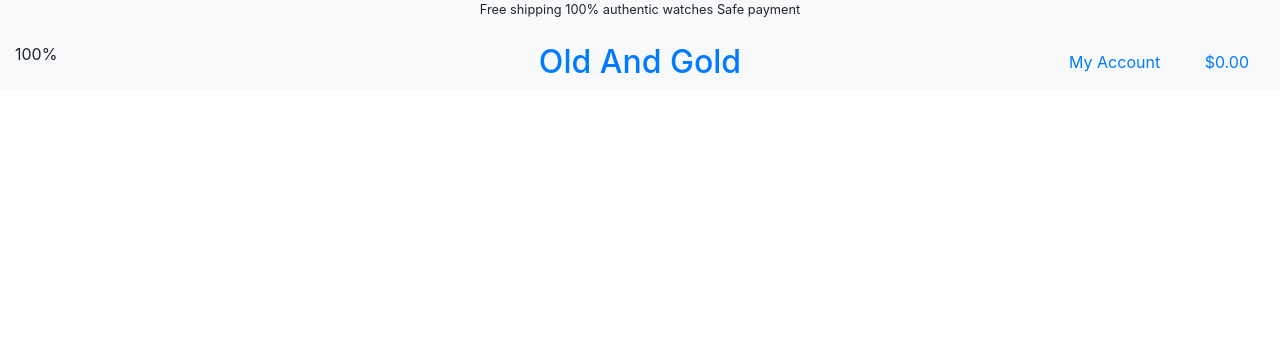
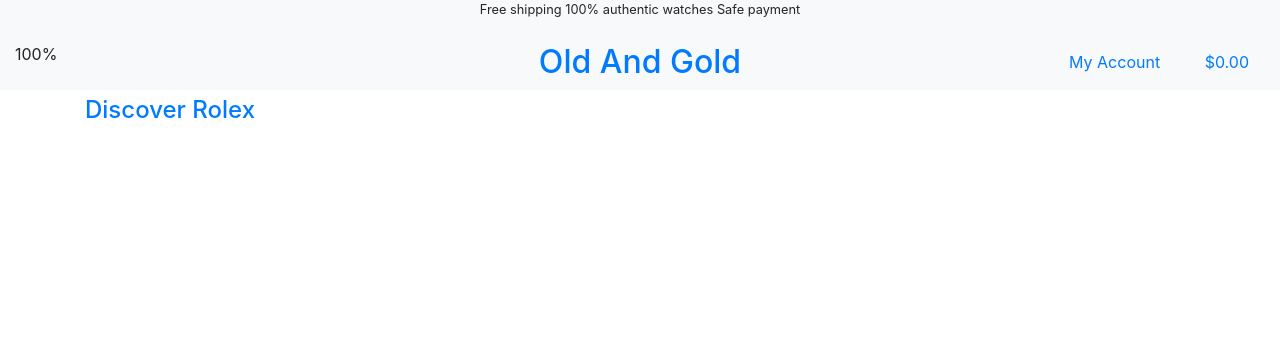
Before and after one commit to Carl-Henric/ms4, a Django app: page / in a window 1280 px wide. Shown: the top 350 px of the page. Run offline with Django 3.2, Linux system fonts and the light colour scheme; some libraries are stand-ins or nearby versions.

Commit message:
Added test-content to index.html

```diff
--- a/home/templates/home/index.html
+++ b/home/templates/home/index.html
@@ -1,9 +1,27 @@
-{% extends "base.html" %}
+{% extends 'base.html' %}
 {% load static %}
 
 {% block page_header %}
+    <div class="container header-container">
+        <div class="row">
+            <div class="col"></div>
+        </div>
+    </div>
 {% endblock %}
 
 {% block content %}
-
+    <div class="container h-100">
+        <div class="row h-100">
+            <div class="col-7 col-md-6 my-auto">
+                <h1>
+                    Vintage watches online
+                </h1>
+                <div class="my-5">
+                    <h4>
+                        <a href="" class="cta-button">Discover Rolex</a>
+                    </h4>
+                </div>
+            </div>
+        </div>
+    </div>
 {% endblock %}
```
